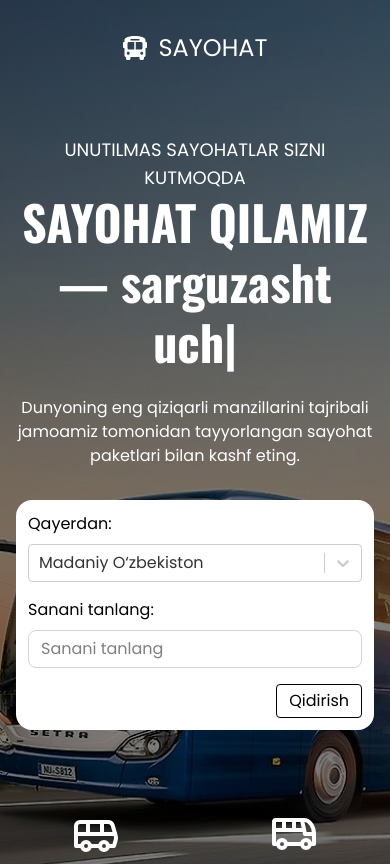
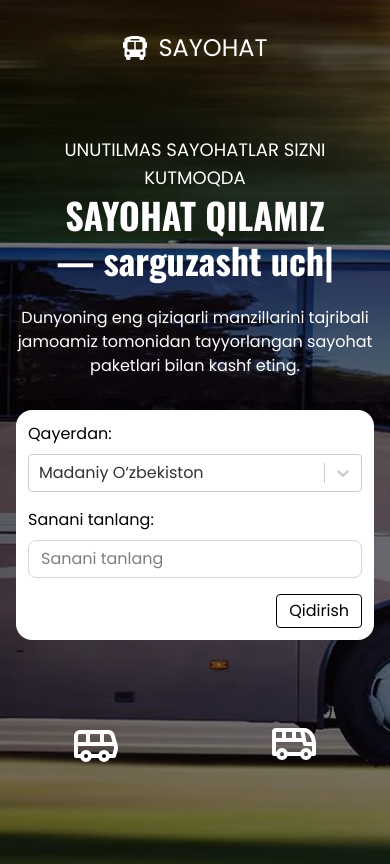
Before and after one commit to AkhrorSoliev/travel, a Next.js app: page / in a window 390 px wide. Shown: the top 864 px of the page. Built offline with nearby package versions, Linux system fonts and the light colour scheme.

Commit message:
refactor: adjust header title size, remove AOS from Counter section, and update AOS settings in SpecialSuggest component

```diff
--- a/src/app/globals.css
+++ b/src/app/globals.css
@@ -19,10 +19,10 @@ body {
   }
 
   .header {
-    @apply bg-cover bg-center bg-no-repeat md:bg-fixed;
+    @apply bg-cover bg-left bg-no-repeat md:bg-fixed md:bg-center;
     background-image:
       linear-gradient(rgba(0, 0, 0, 0.5), rgba(0, 0, 0, 0.5)),
-      url("/images/header-bg.jpg");
+      url("/images/header-bg.webp");
   }
 
   .special-item {
--- a/src/components/Header.jsx
+++ b/src/components/Header.jsx
@@ -53,7 +53,7 @@ function Header() {
         <p className="text-lg md:text-3xl">
           UNUTILMAS SAYOHATLAR SIZNI KUTMOQDA
         </p>
-        <h1 className="mb-6 text-5xl leading-tight font-bold md:text-7xl">
+        <h1 className="mb-6 text-4xl leading-tight font-bold md:text-7xl">
           <span className="uppercase">Sayohat qilamiz</span>
           <br />
           <Title />
--- a/src/components/layout/Counter.jsx
+++ b/src/components/layout/Counter.jsx
@@ -75,7 +75,7 @@ function Counter() {
       </section>
 
       {/* Mobile qismi */}
-      <section className="align-elements py-5" data-aos="fade-up">
+      <section className="align-elements py-5">
         <ul className="grid grid-cols-2 gap-10 text-xl md:hidden md:text-3xl">
           <li className="counter-item">
             {isVisible ? <CountUp start={0} end={100} duration={2} /> : 0}
--- a/src/components/layout/SpecialSuggest.jsx
+++ b/src/components/layout/SpecialSuggest.jsx
@@ -40,7 +40,11 @@ function SpecialSuggest() {
             Eng katta tarix bilan birga.
           </p>
         </div>
-        <div data-aos="zoom-out" className="flex flex-col gap-5">
+        <div
+          data-aos="fade-up"
+          data-aos-anchor-placement="center-center"
+          className="flex flex-col gap-5"
+        >
           <div className="relative mb-auto">
             <h2 className="absolute top-[10px] right-[10px] z-10 text-5xl text-white/50">
               02
```
Also changed, not shown: public/images/header-bg.jpg, public/images/header-bg.webp.
